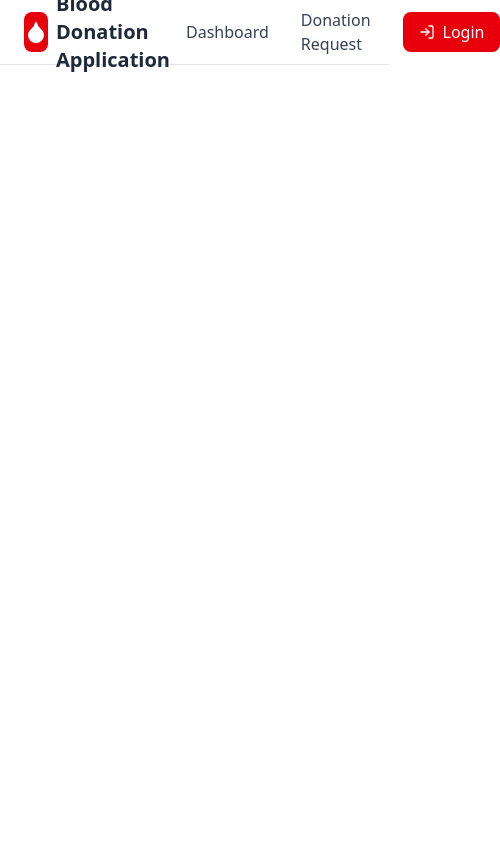
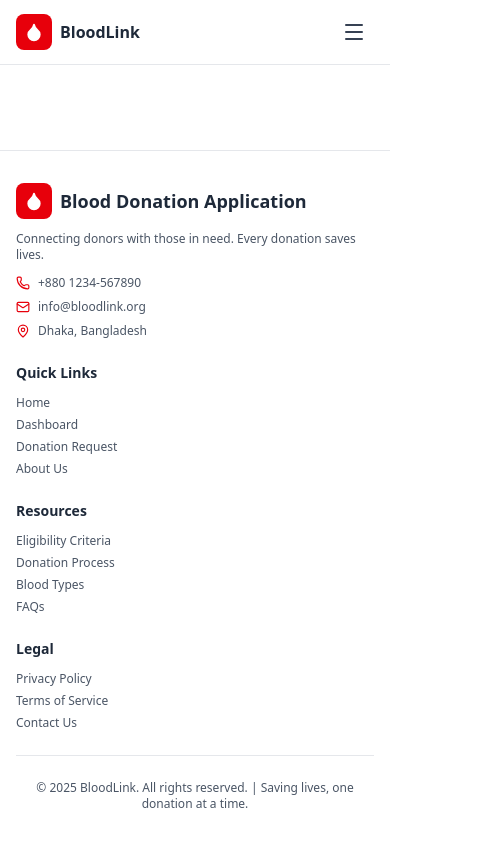
Before and after one commit to amitpaul9/Blood-donation-application-client, a React (Vite) app: page / in a window 390 px wide. Shown: the whole page, 500 px wide, since content can reach past the window. Built offline with nearby package versions, Linux system fonts and the light colour scheme.

Commit message:
added footer

```diff
--- a/src/Components/Footer/Footer.jsx
+++ b/src/Components/Footer/Footer.jsx
@@ -1,11 +1,118 @@
-import React from 'react';
+import { Droplet, Mail, Phone, MapPin } from 'lucide-react';
 
 const Footer = () => {
+    const quickLinks = [
+        { name: 'Home', path: '/' },
+        { name: 'Dashboard', path: '/dashboard' },
+        { name: 'Donation Request', path: '/donation-request' },
+        { name: 'About Us', path: '/' }
+    ];
+
+    const resources = [
+        { name: 'Eligibility Criteria', path: '/' },
+        { name: 'Donation Process', path: '/' },
+        { name: 'Blood Types', path: '/' },
+        { name: 'FAQs', path: '/' }
+    ];
+
+    const legal = [
+        { name: 'Privacy Policy', path: '/' },
+        { name: 'Terms of Service', path: '/' },
+        { name: 'Contact Us', path: '/' }
+    ];
+
     return (
-        <div>
+        <footer className="bg-white border-t border-gray-200">
+            <div className="max-w-7xl mx-auto px-4 sm:px-6 lg:px-8 py-8 sm:py-10 lg:py-12">
+                <div className="grid grid-cols-1 sm:grid-cols-2 lg:grid-cols-4 gap-6 sm:gap-8">
+                    {/* Brand Section */}
+                    <div className="sm:col-span-2 lg:col-span-1">
+                        <div className="flex items-center gap-2 mb-3 sm:mb-4">
+                            <div className="w-9 h-9 sm:w-10 sm:h-10 bg-red-600 rounded-lg flex items-center justify-center">
+                                <Droplet className="w-5 h-5 sm:w-6 sm:h-6 text-white" fill="white" />
+                            </div>
+                            <span className="text-lg sm:text-xl font-semibold text-gray-800">Blood Donation Application</span>
+                        </div>
+                        <p className="text-xs sm:text-sm text-gray-600 mb-3 sm:mb-4">
+                            Connecting donors with those in need. Every donation saves lives.
+                        </p>
+                        <div className="space-y-2">
+                            <div className="flex items-center gap-2 text-xs sm:text-sm text-gray-600">
+                                <Phone className="w-3.5 h-3.5 sm:w-4 sm:h-4 text-red-600 flex-shrink-0" />
+                                <span>+880 1234-567890</span>
+                            </div>
+                            <div className="flex items-center gap-2 text-xs sm:text-sm text-gray-600">
+                                <Mail className="w-3.5 h-3.5 sm:w-4 sm:h-4 text-red-600 flex-shrink-0" />
+                                <span>info@bloodlink.org</span>
+                            </div>
+                            <div className="flex items-center gap-2 text-xs sm:text-sm text-gray-600">
+                                <MapPin className="w-3.5 h-3.5 sm:w-4 sm:h-4 text-red-600 flex-shrink-0" />
+                                <span>Dhaka, Bangladesh</span>
+                            </div>
+                        </div>
+                    </div>
 
-        </div>
+                    {/* Quick Links */}
+                    <div>
+                        <h3 className="font-semibold text-gray-800 mb-3 sm:mb-4 text-sm sm:text-base">Quick Links</h3>
+                        <ul className="space-y-1.5 sm:space-y-2">
+                            {quickLinks.map((link) => (
+                                <li key={link.name}>
+                                    <a
+                                        href={link.path}
+                                        className="text-xs sm:text-sm text-gray-600 hover:text-red-600 transition-colors duration-200 block"
+                                    >
+                                        {link.name}
+                                    </a>
+                                </li>
+                            ))}
+                        </ul>
+                    </div>
+
+                    {/* Resources */}
+                    <div>
+                        <h3 className="font-semibold text-gray-800 mb-3 sm:mb-4 text-sm sm:text-base">Resources</h3>
+                        <ul className="space-y-1.5 sm:space-y-2">
+                            {resources.map((link) => (
+                                <li key={link.name}>
+                                    <a
+                                        href={link.path}
+                                        className="text-xs sm:text-sm text-gray-600 hover:text-red-600 transition-colors duration-200 block"
+                                    >
+                                        {link.name}
+                                    </a>
+                                </li>
+                            ))}
+                        </ul>
+                    </div>
+
+                    {/* Legal */}
+                    <div>
+                        <h3 className="font-semibold text-gray-800 mb-3 sm:mb-4 text-sm sm:text-base">Legal</h3>
+                        <ul className="space-y-1.5 sm:space-y-2">
+                            {legal.map((link) => (
+                                <li key={link.name}>
+                                    <a
+                                        href={link.path}
+                                        className="text-xs sm:text-sm text-gray-600 hover:text-red-600 transition-colors duration-200 block"
+                                    >
+                                        {link.name}
+                                    </a>
+                                </li>
+                            ))}
+                        </ul>
+                    </div>
+                </div>
+
+                {/* Bottom Bar */}
+                <div className="border-t border-gray-200 mt-6 sm:mt-8 pt-6 sm:pt-8 text-center">
+                    <p className="text-xs sm:text-sm text-gray-600 px-4">
+                        © {new Date().getFullYear()} BloodLink. All rights reserved. | Saving lives, one donation at a time.
+                    </p>
+                </div>
+            </div>
+        </footer>
     );
-};
+}
 
 export default Footer;
--- a/src/Components/Navbar/Navbar.jsx
+++ b/src/Components/Navbar/Navbar.jsx
@@ -1,6 +1,9 @@
-import { Droplet, LogIn } from 'lucide-react';
+import { Droplet, LogIn, Menu, X } from 'lucide-react';
+import { useState } from 'react';
 
 const Navbar = () => {
+    const [isMenuOpen, setIsMenuOpen] = useState(false);
+
     const navLinks = [
         { name: 'Dashboard', path: '/dashboard' },
         { name: 'Donation Request', path: '/donation-request' }
@@ -8,38 +11,78 @@ const Navbar = () => {
 
     return (
         <nav className="bg-white border-b border-gray-200 sticky top-0 z-50">
-            <div className="max-w-7xl mx-auto px-6">
+            <div className="max-w-7xl mx-auto px-4 sm:px-6 lg:px-8">
                 <div className="flex items-center justify-between h-16">
                     {/* Logo */}
-                    <a href="/" className="flex items-center gap-2">
-                        <div className="w-10 h-10 bg-red-600 rounded-lg flex items-center justify-center">
-                            <Droplet className="w-6 h-6 text-white" fill="white" />
+                    <a href="/" className="flex items-center gap-2 flex-shrink-0">
+                        <div className="w-9 h-9 sm:w-10 sm:h-10 bg-red-600 rounded-lg flex items-center justify-center">
+                            <Droplet className="w-5 h-5 sm:w-6 sm:h-6 text-white" fill="white" />
                         </div>
-                        <span className="text-xl font-semibold text-gray-800">Blood Donation Application</span>
+                        <span className="text-base sm:text-lg md:text-xl font-semibold text-gray-800 hidden sm:block">
+                            Blood Donation Application
+                        </span>
+                        <span className="text-base font-semibold text-gray-800 sm:hidden">
+                            BloodLink
+                        </span>
                     </a>
 
-
-                    <div className="flex items-center gap-8">
+                    {/* Desktop Navigation */}
+                    <div className="hidden md:flex items-center gap-6 lg:gap-8">
                         {navLinks.map((link) => (
                             <a
                                 key={link.name}
                                 href={link.path}
-                                className="text-gray-700 hover:text-red-600 font-medium transition-colors duration-200"
+                                className="text-gray-700 hover:text-red-600 font-medium transition-colors duration-200 text-sm lg:text-base"
                             >
                                 {link.name}
                             </a>
                         ))}
-
 
                         <a
                             href="/login"
                             className="flex items-center gap-2 px-4 py-2 bg-red-600 text-white rounded-lg hover:bg-red-700 transition-colors duration-200"
                         >
                             <LogIn className="w-4 h-4" />
-                            <span className="font-medium">Login</span>
+                            <span className="font-medium text-sm lg:text-base">Login</span>
                         </a>
                     </div>
+
+                    {/* Mobile Menu Button */}
+                    <button
+                        onClick={() => setIsMenuOpen(!isMenuOpen)}
+                        className="md:hidden p-2 text-gray-700 hover:text-red-600 transition-colors"
+                        aria-label="Toggle menu"
+                    >
+                        {isMenuOpen ? <X className="w-6 h-6" /> : <Menu className="w-6 h-6" />}
+                    </button>
                 </div>
+
+                {/* Mobile Menu */}
+                {isMenuOpen && (
+                    <div className="md:hidden border-t border-gray-200 py-4">
+                        <div className="flex flex-col space-y-3">
+                            {navLinks.map((link) => (
+                                <a
+                                    key={link.name}
+                                    href={link.path}
+                                    className="text-gray-700 hover:text-red-600 font-medium transition-colors duration-200 py-2 px-4 hover:bg-red-50 rounded-lg"
+                                    onClick={() => setIsMenuOpen(false)}
+                                >
+                                    {link.name}
+                                </a>
+                            ))}
+
+                            <a
+                                href="/login"
+                                className="flex items-center justify-center gap-2 px-4 py-3 bg-red-600 text-white rounded-lg hover:bg-red-700 transition-colors duration-200 font-medium"
+                                onClick={() => setIsMenuOpen(false)}
+                            >
+                                <LogIn className="w-4 h-4" />
+                                <span>Login</span>
+                            </a>
+                        </div>
+                    </div>
+                )}
             </div>
         </nav>
     );
--- a/src/Layouts/Layouts.jsx
+++ b/src/Layouts/Layouts.jsx
@@ -5,9 +5,11 @@ import Footer from '../Components/Footer/Footer';
 
 const Layouts = () => {
     return (
-        <div>
+        <div className='flex flex-col min-h-screen'>
             <Navbar></Navbar>
-            <Outlet></Outlet>
+            <main className='flex-1'>
+                <Outlet></Outlet>
+            </main>
             <Footer></Footer>
         </div>
     );
--- a/src/Router/Router.jsx
+++ b/src/Router/Router.jsx
@@ -1,6 +1,7 @@
 import { createBrowserRouter } from "react-router";
 import Layouts from "../Layouts/Layouts";
 import Home from "../Components/Home/Home/Home";
+import Dashboard from "../Components/Dashboard/Dashboard";
 
 
 export const router = createBrowserRouter([
@@ -12,6 +13,10 @@ export const router = createBrowserRouter([
             {
                 index: true,
                 Component: Home
+            },
+            {
+                path: '/dashboard',
+                Component: Dashboard
             }
         ]
     },
```
Also changed, not shown: src/Components/Dashboard/Dashboard.jsx (line endings or trailing spaces).
